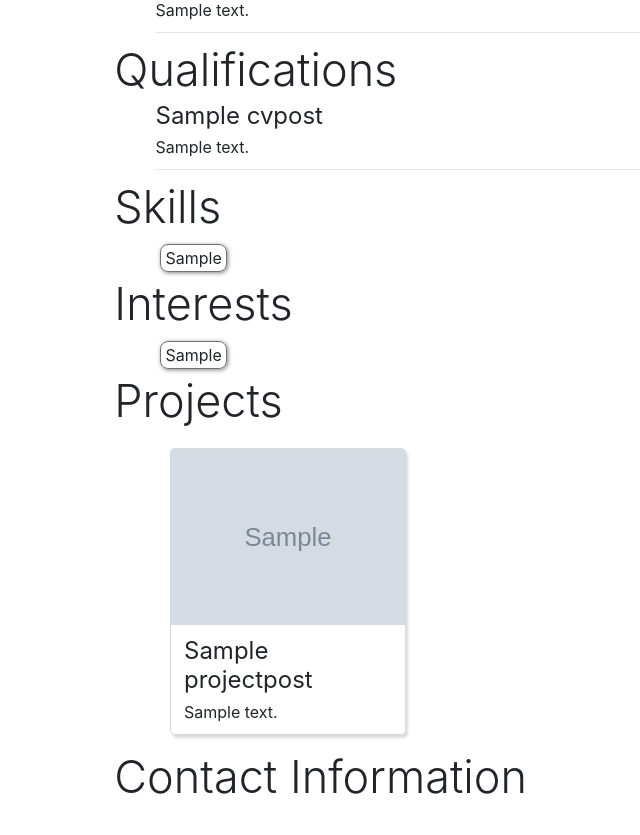
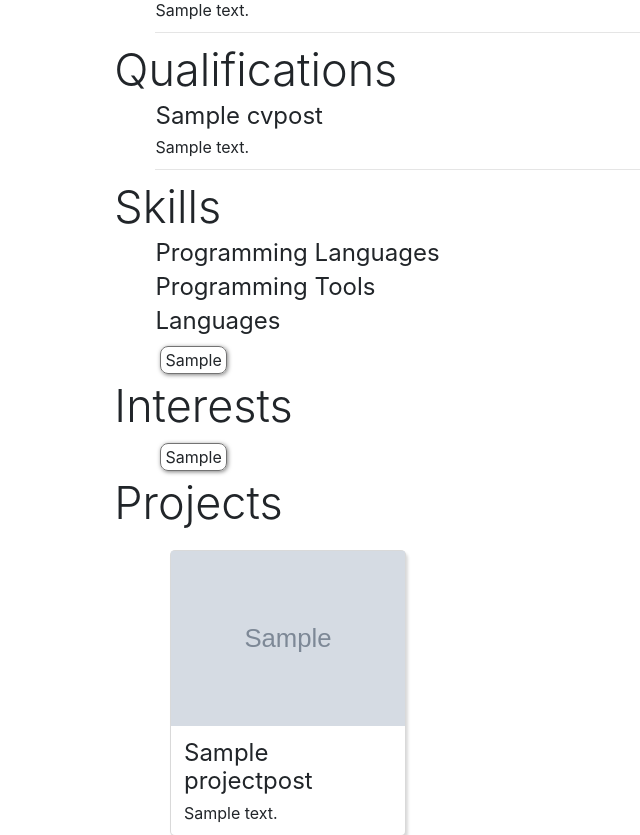
Before and after one commit to Bruncohris13/bridging_coursework, a Django app: page / in a window 1280 px wide. Shown: the part 1286-2121 px from the top of the page, without its empty margins (114-754 px from the left). Run offline with Django 3.2, Linux system fonts and the light colour scheme; tables that the repository leaves empty hold one stand-in row (values such as "Sample post"); grey boxes marked "Sample" are stand-in pictures; some libraries are stand-ins or nearby versions.

Commit message:
Added Skill categories

```diff
--- a/django/cv/forms.py
+++ b/django/cv/forms.py
@@ -42,7 +42,7 @@ class QualificationPostForm(CVPostForm):
 class SkillPostForm(forms.ModelForm):
     class Meta:
         model = SkillPost
-        fields = ('skill',)
+        fields = ('skill', 'category')
 
 class InterestPostForm(forms.ModelForm):
     class Meta:
--- a/django/cv/models.py
+++ b/django/cv/models.py
@@ -26,8 +26,15 @@ class QualificationPost(CVPost):
     pass
 
 
+SKILL_CATEGORIES = (
+    ('LANGUAGES', 'Languages'),
+    ('PROGRAMMING_LANGUAGES', 'Programming Languages'),
+    ('PROGRAMMING_TOOLS', 'Programming Tools')
+)
+
 class SkillPost(models.Model):
     skill = models.CharField(max_length=50)
+    category = models.CharField(max_length=150, choices=SKILL_CATEGORIES, default='PROGRAMMING_LANGUAGES')
 
 class InterestPost(models.Model):
     interest = models.CharField(max_length=50)
--- a/django/cv/templates/cv/home_page.html
+++ b/django/cv/templates/cv/home_page.html
@@ -115,7 +115,9 @@
         {% endif %}
     </h1>
         <div class="skills-container">
+            <h2 class="cv-post-title">Programming Languages</h2>
             {% for post in skills %}
+                {% if post.category == 'PROGRAMMING_LANGUAGES'%}
                     <div class="skill-post">
                         <p class="skill-text">{{ post.skill }}</p>
                             {% if user.is_authenticated %}
@@ -123,6 +125,33 @@
                                 <a href="{% url 'cv_post_delete' category='Skill' pk=post.pk %}" class="close" aria-label="Close"><span aria-hidden="true">&times;</span></a>
                             {% endif %}
                     </div>
+                {% endif %}
+            {% endfor %}
+
+            <h2 class="cv-post-title">Programming Tools</h2>
+            {% for post in skills %}
+                {% if post.category == 'PROGRAMMING_TOOLS'%}
+                    <div class="skill-post">
+                        <p class="skill-text">{{ post.skill }}</p>
+                            {% if user.is_authenticated %}
+                                <a class="btn btn-default" href="{% url 'cv_post_edit' category='Skill' pk=post.pk %}"><span class="glyphicon glyphicon-pencil"></span></a>
+                                <a href="{% url 'cv_post_delete' category='Skill' pk=post.pk %}" class="close" aria-label="Close"><span aria-hidden="true">&times;</span></a>
+                            {% endif %}
+                    </div>
+                {% endif %}
+            {% endfor %}
+
+            <h2 class="cv-post-title">Languages</h2>
+            {% for post in skills %}
+                {% if post.category == 'LANGUAGES'%}
+                    <div class="skill-post">
+                        <p class="skill-text">{{ post.skill }}</p>
+                            {% if user.is_authenticated %}
+                                <a class="btn btn-default" href="{% url 'cv_post_edit' category='Skill' pk=post.pk %}"><span class="glyphicon glyphicon-pencil"></span></a>
+                                <a href="{% url 'cv_post_delete' category='Skill' pk=post.pk %}" class="close" aria-label="Close"><span aria-hidden="true">&times;</span></a>
+                            {% endif %}
+                    </div>
+                {% endif %}
             {% endfor %}
         </div>
 
```
Also changed, not shown: django/cv/migrations/0017_skillpost_category.py (added). Lines whose indentation alone changed are shown as unchanged.
